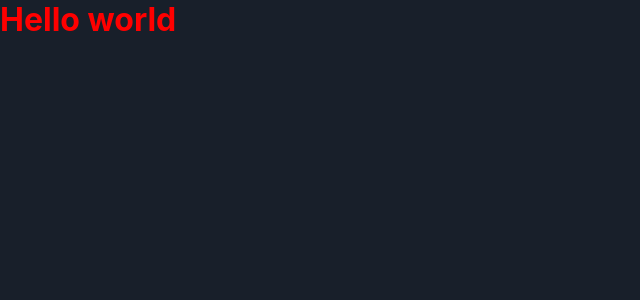
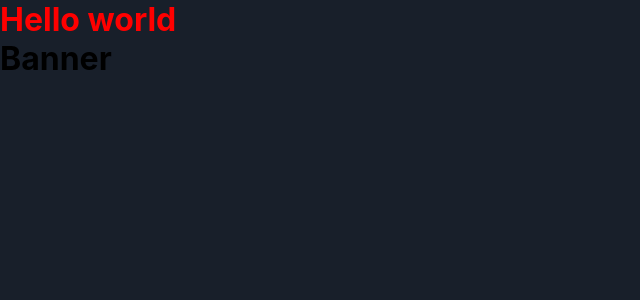
Before and after one commit to Shad-Islam/Fylo-dark-theme-landing-page, a React (Create React App) app: page / in a window 1280 px wide. Shown: the top 300 px of the page, without its empty margins (0-640 px from the left). Built offline with nearby package versions, Linux system fonts and the light colour scheme.

Commit message:
Add banner

```diff
--- a/src/App.js
+++ b/src/App.js
@@ -1,3 +1,4 @@
+import Banner from "./components/Banner";
 import Navbar from "./components/Navbar";
 import { Global, Container } from "./components/styles/globalStyle";
 
@@ -7,6 +8,7 @@ function App() {
       <Global />
       <Container>
         <Navbar />
+        <Banner />
       </Container>
     </>
   );
--- /dev/null
+++ b/src/components/Banner.jsx
@@ -0,0 +1,7 @@
+import React from "react";
+
+function Banner() {
+  return <h1>Banner</h1>;
+}
+
+export default Banner;
```
